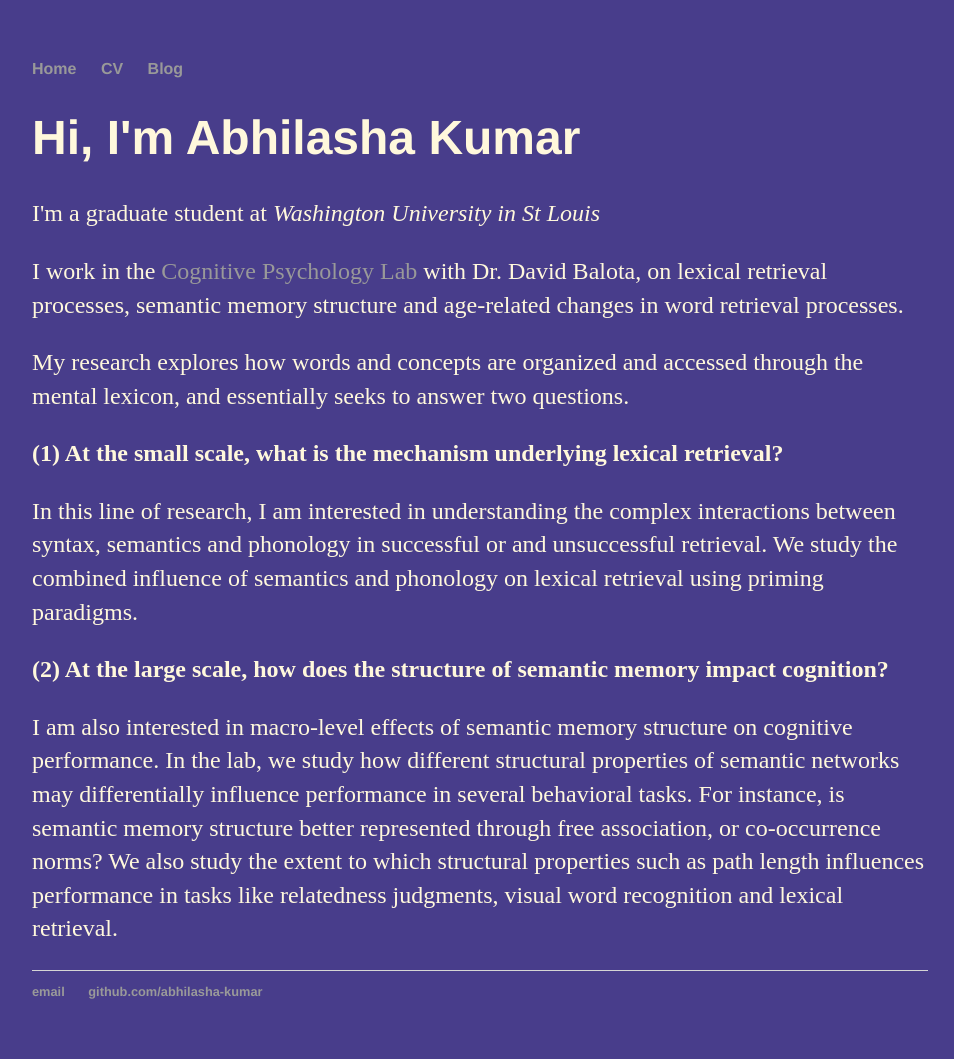
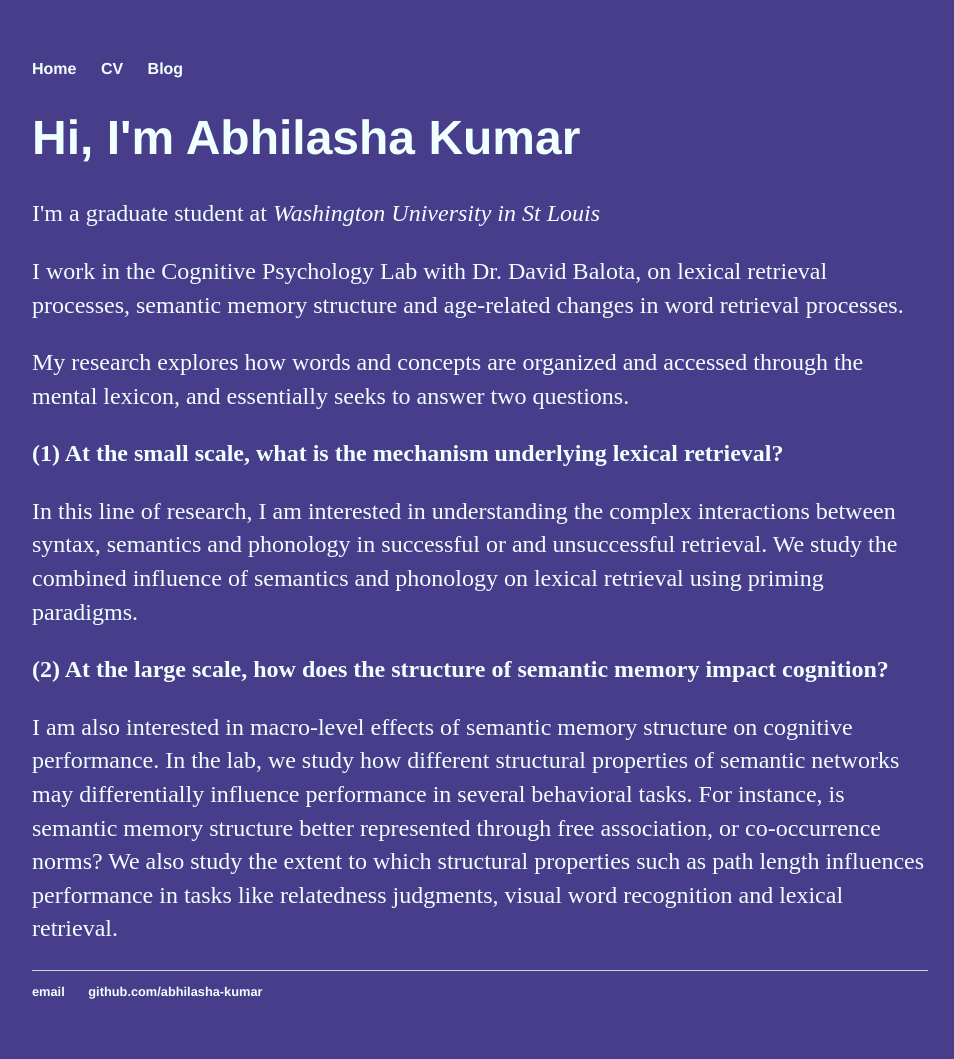
Before and after one commit to abhilasha-kumar/abhilasha-kumar.github.io, a Jekyll site: the page built from index.html, in a window 1280 px wide. Shown: the whole page, without its empty margins (160-1114 px from the left). Built offline with Jekyll 4.4.1, drawn with Linux system fonts in a browser that asks for light colours.

Commit message:
Update main.css

```diff
--- a/css/main.css
+++ b/css/main.css
@@ -15,20 +15,21 @@
 }
 a {
     text-decoration: none;
-    color: #999;
+    color: Azure;
 }
 a:hover {
     text-decoration: underline;
+    color: Azure;
 }
 h1 {
     font-size: 3em;
     font-family:'Helvetica', 'Arial', 'Sans-Serif';
-    color: Cornsilk;
+    color: Azure;
 }
 p {
     font-size: 1.5em;
     line-height: 1.4em;
-    color: Cornsilk;
+    color: Azure;
 }
 footer {
     border-top: 1px solid #d5d5d5;
```
